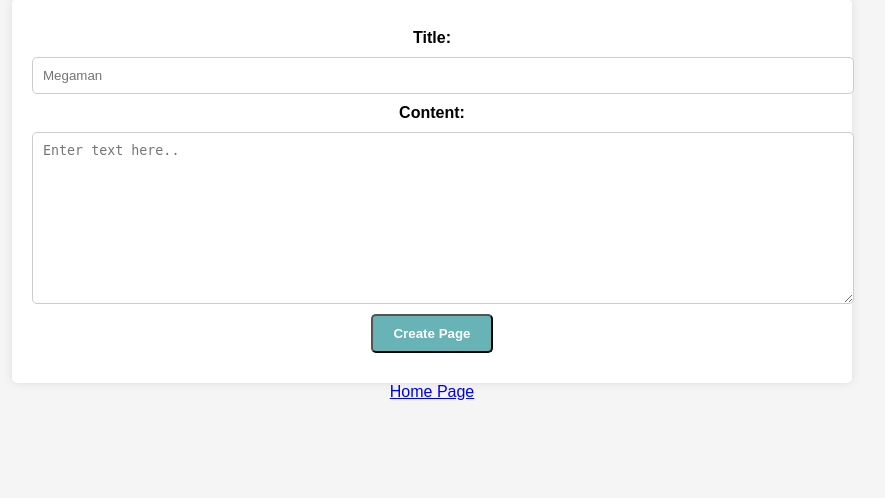
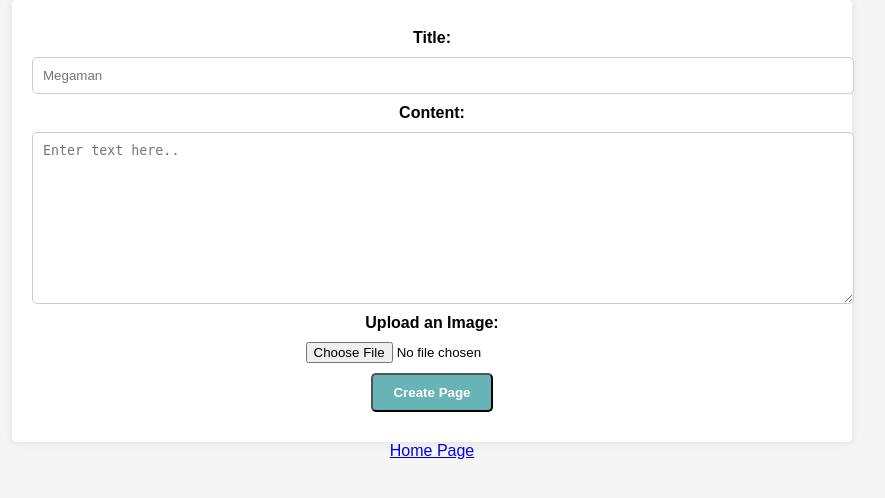
Before and after one commit to Babymonster45/ByteLore, a PHP site: page /create_page in a window 1280 px wide. Shown: the part 78-576 px from the top of the page, without its empty margins (208-1093 px from the left). Run offline with PHP 8.4, Linux system fonts and the light colour scheme.

Commit message:
image upload test

```diff
--- a/create_page.php
+++ b/create_page.php
@@ -24,10 +24,15 @@ if ($_SERVER["REQUEST_METHOD"] == "POST") {
         // A page with the same title already exists, show an error message
         echo "That game already exists. Please look in our games list.";
     } else {
+        // Handle image upload
+        $uploadDir = "/var/www/uploads/";
+        $imagePath = $uploadDir . basename($_FILES["image"]["name"]);
+
+        if (move_uploaded_file($_FILES["image"]["tmp_name"], $imagePath)) {
             // Insert data into the database
-        $sql = "INSERT INTO user_pages (title, content) VALUES (?, ?)";
+            $sql = "INSERT INTO user_pages (title, content, image_path) VALUES (?, ?, ?)";
             $stmt = $conn->prepare($sql);
-        $stmt->bind_param("ss", $title, $content);
+            $stmt->bind_param("sss", $title, $content, $imagePath);
 
             if ($stmt->execute()) {
                 // Get the ID of the newly created page
@@ -48,6 +53,9 @@ if ($_SERVER["REQUEST_METHOD"] == "POST") {
 
             // Close the prepared statement
             $stmt->close();
+        } else {
+            echo "Error uploading image.";
+        }
     }
 
     // Close the prepared statement and database connection if an error occurred
@@ -70,6 +78,8 @@ if ($_SERVER["REQUEST_METHOD"] == "POST") {
         <input type="text" id="title" name="title" placeholder="Megaman" required>
         <label for="content">Content:</label>
         <textarea id="content" name="content" rows="10" cols="50" placeholder="Enter text here.." required></textarea>
+        <label for="image">Upload an Image:</label>
+        <input type="file" name="image" id="image" accept="image/*">
         <input type="submit" value="Create Page">
     </form>
     <a href="/">Home Page</a>
--- a/view_page.php
+++ b/view_page.php
@@ -21,6 +21,7 @@ if (isset($_GET['id'])) {
         $row = $result->fetch_assoc();
         $pageTitle = $row['title'];
         $pageContent = nl2br($row['content']); // Convert newline characters to HTML line breaks
+        $imagePath = $row['image_path']; // Retrieve the image path from the database
         $pageCreatedAt = $row['created_at'];
     } else {
         echo "Page not found.";
@@ -51,6 +52,7 @@ if (isset($_GET['id'])) {
     <h1><?php echo $pageTitle; ?></h1>
     </main><br>
     <main>
+    <img src="<?php echo $imagePath; ?>" alt="Uploaded Image">
     <p><?php echo $pageContent; ?></p>
     </main>
     <a href="/">Home Page</a>
```
Lines whose indentation alone changed are shown as unchanged.
